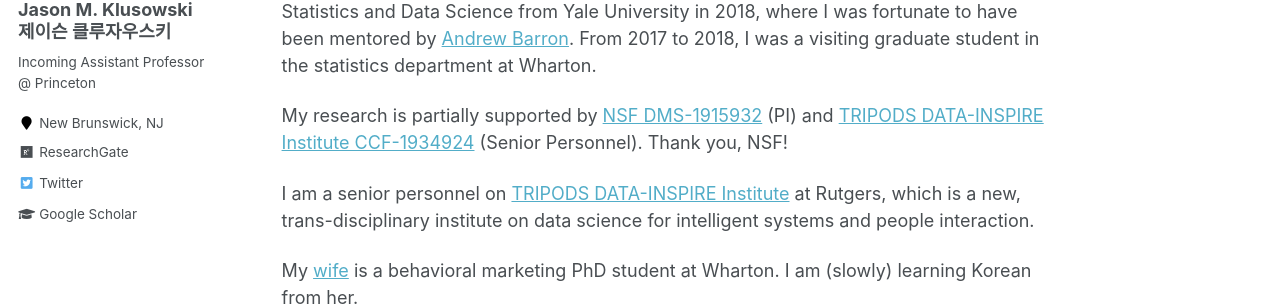
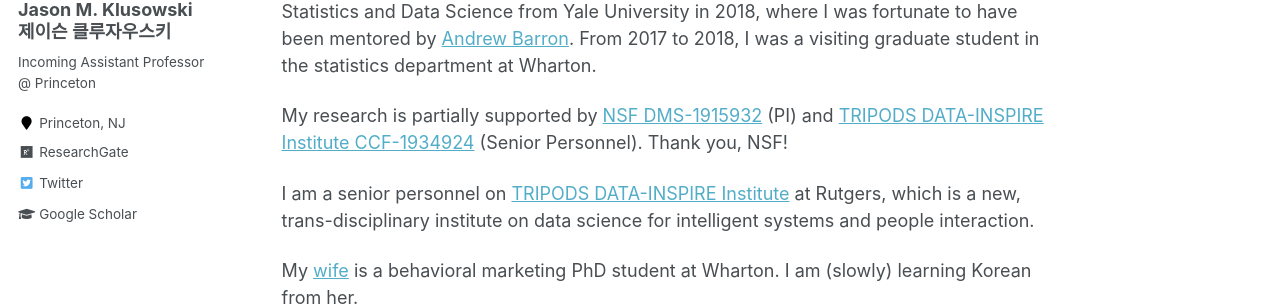
Before and after one commit to jasonklusowski/jasonklusowski.github.io, a Jekyll site: the page built from _pages/about.md, in a window 1280 px wide. Shown: the part 263-570 px from the top of the page. Built offline with Jekyll 4.4.1, drawn with Linux system fonts in a browser that asks for light colours.

Commit message:
Update _config.yml

```diff
--- a/_config.yml
+++ b/_config.yml
@@ -83,7 +83,7 @@ author:
   name             : "Jason M. Klusowski 제이슨 클루자우스키"
   avatar           : "profile.jpg"
   bio              : "Incoming Assistant Professor @ Princeton"
-  location         : "New Brunswick, NJ"
+  location         : "Princeton, NJ"
   employer         :
   pubmed           : #"https://www.ncbi.nlm.nih.gov/pubmed/?term=john+snow"
   googlescholar    : "https://scholar.google.com/citations?user=4HkhCjsAAAAJ&hl=en"
```
